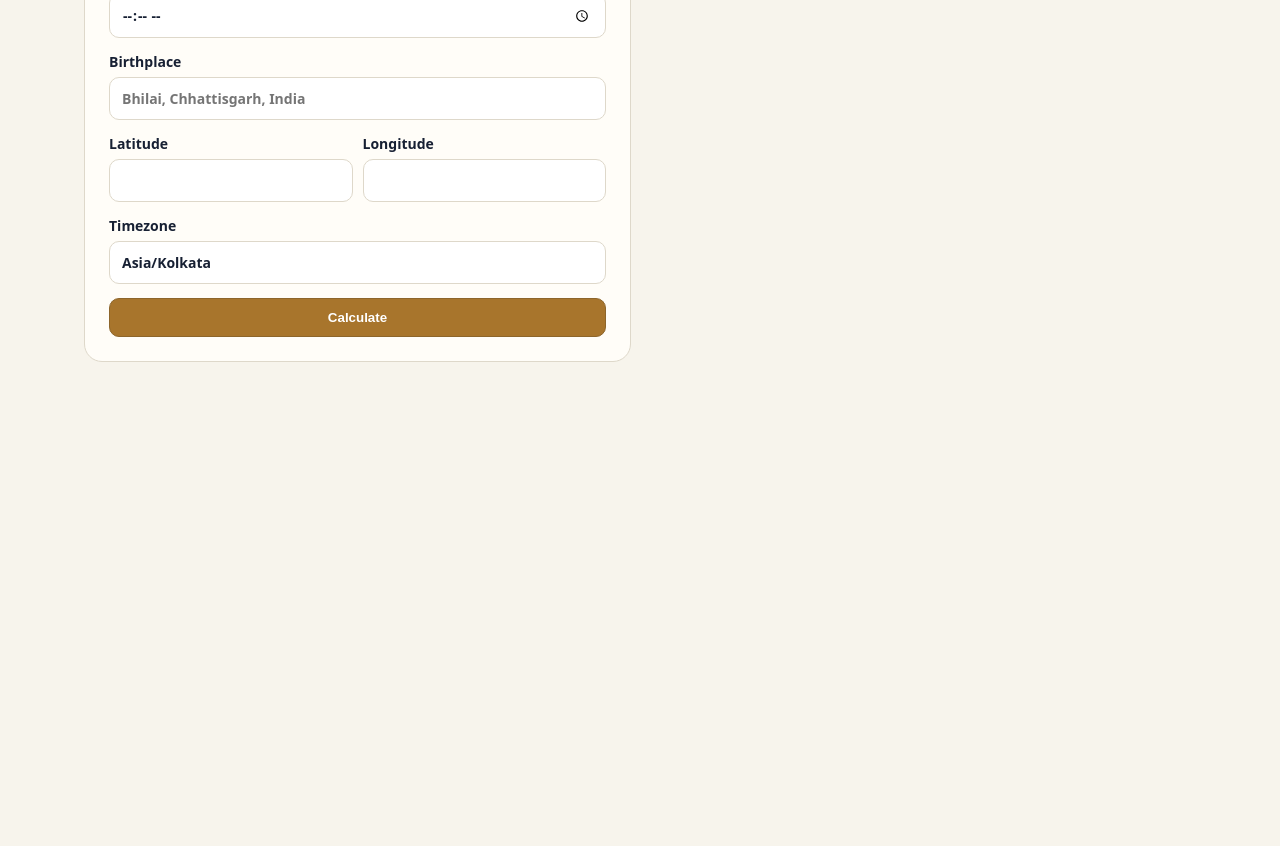
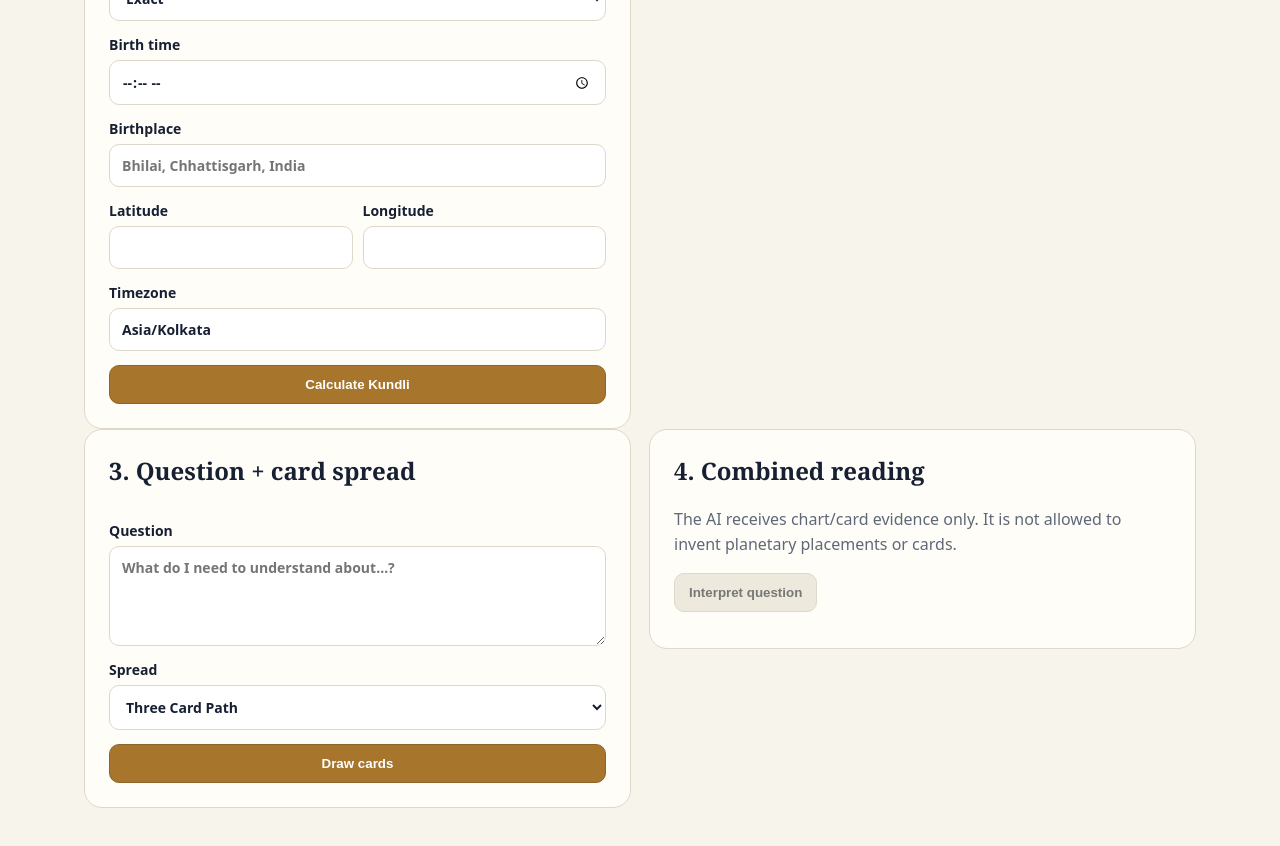
Before and after one commit to code2dbug-prod/108-jeevan-platform, a Next.js app in the folder apps/web/: page /reader in a window 1280 px wide. Shown: the part 600-1446 px from the top of the page. Before the commit the page ends 1034 px from the top, so only its background shows below. Built offline with nearby package versions, Linux system fonts and the light colour scheme.

Commit message:
build: complete reader calculation and synthesis flow

```diff
--- a/apps/web/app/reader/reader-console.tsx
+++ b/apps/web/app/reader/reader-console.tsx
@@ -1,9 +1,119 @@
 "use client";
-import { FormEvent, useState } from "react";
+import { FormEvent, useMemo, useState } from "react";
 
 type Precision="exact"|"approximate"|"unknown";
+type Json=Record<string,unknown>|unknown[]|string|number|boolean|null;
+
+async function postJson(path:string,body:unknown){
+  const r=await fetch(path,{method:"POST",headers:{"content-type":"application/json"},body:JSON.stringify(body)});
+  const j=await r.json();
+  if(!r.ok)throw new Error(j.error||j.detail||"Request failed");
+  return j;
+}
+
 export function ReaderConsole(){
-  const [precision,setPrecision]=useState<Precision>("exact");const [result,setResult]=useState<unknown>(null);const [busy,setBusy]=useState(false);const [error,setError]=useState<string|null>(null);
-  async function submit(e:FormEvent<HTMLFormElement>){e.preventDefault();setBusy(true);setError(null);const f=new FormData(e.currentTarget);const payload={full_name:String(f.get("full_name")||""),date_of_birth:String(f.get("date_of_birth")||""),birth_time:precision==="unknown"?null:String(f.get("birth_time")||""),birth_time_precision:precision,birthplace_label:String(f.get("birthplace_label")||""),latitude:Number(f.get("latitude")),longitude:Number(f.get("longitude")),timezone:String(f.get("timezone")||"Asia/Kolkata")};try{const path=precision==="unknown"?"/api/astrology/unknown-time":"/api/astrology/chart";const r=await fetch(path,{method:"POST",headers:{"content-type":"application/json"},body:JSON.stringify(payload)});const j=await r.json();if(!r.ok)throw new Error(j.error||"Calculation failed");setResult(j)}catch(err){setError(err instanceof Error?err.message:"Calculation failed")}finally{setBusy(false)}}
-  return <section className="readerGrid"><form className="panel form" onSubmit={submit}><label>Full name<input name="full_name" required/></label><label>Date of birth<input name="date_of_birth" type="date" required/></label><label>Birth time precision<select value={precision} onChange={e=>setPrecision(e.target.value as Precision)}><option value="exact">Exact</option><option value="approximate">Approximate</option><option value="unknown">Unknown</option></select></label>{precision!=="unknown"&&<label>Birth time<input name="birth_time" type="time" required/></label>}<label>Birthplace<input name="birthplace_label" placeholder="Bhilai, Chhattisgarh, India" required/></label><div className="two"><label>Latitude<input name="latitude" type="number" step="any" required/></label><label>Longitude<input name="longitude" type="number" step="any" required/></label></div><label>Timezone<input name="timezone" defaultValue="Asia/Kolkata" required/></label><button disabled={busy}>{busy?"Calculating…":"Calculate"}</button>{error&&<p className="error">{error}</p>}</form><article className="panel result"><h2>Calculation output</h2>{result?<pre>{JSON.stringify(result,null,2)}</pre>:<p>No calculation yet.</p>}</article></section>
+  const [precision,setPrecision]=useState<Precision>("exact");
+  const [birthPayload,setBirthPayload]=useState<Record<string,unknown>|null>(null);
+  const [chart,setChart]=useState<Json>(null);
+  const [dasha,setDasha]=useState<Json>(null);
+  const [draw,setDraw]=useState<any>(null);
+  const [synthesis,setSynthesis]=useState<any>(null);
+  const [busy,setBusy]=useState(false);
+  const [error,setError]=useState<string|null>(null);
+  const [spreadKey,setSpreadKey]=useState("three-path");
+  const [question,setQuestion]=useState("");
+
+  const canInterpret=useMemo(()=>Boolean(question.trim()&&draw),[question,draw]);
+
+  async function submit(e:FormEvent<HTMLFormElement>){
+    e.preventDefault();setBusy(true);setError(null);setSynthesis(null);setDraw(null);
+    const f=new FormData(e.currentTarget);
+    const payload={
+      full_name:String(f.get("full_name")||""),
+      date_of_birth:String(f.get("date_of_birth")||""),
+      birth_time:precision==="unknown"?null:String(f.get("birth_time")||""),
+      birth_time_precision:precision,
+      birthplace_label:String(f.get("birthplace_label")||""),
+      latitude:Number(f.get("latitude")),
+      longitude:Number(f.get("longitude")),
+      timezone:String(f.get("timezone")||"Asia/Kolkata")
+    };
+    setBirthPayload(payload);
+    try{
+      if(precision==="unknown"){
+        setChart(await postJson("/api/astrology/unknown-time",payload));
+        setDasha(null);
+      }else{
+        const [full,timing]=await Promise.all([
+          postJson("/api/astrology/full",payload),
+          postJson("/api/astrology/dasha",payload)
+        ]);
+        setChart(full);setDasha(timing);
+      }
+    }catch(err){setError(err instanceof Error?err.message:"Calculation failed")}
+    finally{setBusy(false)}
+  }
+
+  async function drawCards(){
+    setError(null);setSynthesis(null);
+    try{setDraw(await postJson("/api/cards/draw",{spreadKey}))}
+    catch(err){setError(err instanceof Error?err.message:"Card draw failed")}
+  }
+
+  async function interpret(){
+    if(!canInterpret)return;
+    setBusy(true);setError(null);
+    const evidence:any[]=[];
+    if(chart)evidence.push({type:"natal",key:"chart",summary:precision==="unknown"?"Unknown-time uncertainty analysis":"Deterministic natal chart",confidence:precision==="exact"?1:0.7,payload:chart});
+    if(dasha)evidence.push({type:"dasha",key:"current",summary:"Current Vimshottari timing",confidence:.95,payload:dasha});
+    for(const item of draw?.draws||[]){
+      evidence.push({
+        type:"card",key:`card-${item.cardId}`,
+        summary:`${item.card?.title||item.card?.cardTitle||"Card"} in ${item.position.label}`,
+        confidence:.8,payload:item
+      });
+    }
+    try{setSynthesis(await postJson("/api/readings/synthesize",{question,evidence}))}
+    catch(err){setError(err instanceof Error?err.message:"Synthesis failed")}
+    finally{setBusy(false)}
+  }
+
+  return <div className="readerStack">
+    <section className="readerGrid">
+      <form className="panel form" onSubmit={submit}>
+        <h2>1. Birth data</h2>
+        <label>Full name<input name="full_name" required/></label>
+        <label>Date of birth<input name="date_of_birth" type="date" required/></label>
+        <label>Birth time precision<select value={precision} onChange={e=>setPrecision(e.target.value as Precision)}><option value="exact">Exact</option><option value="approximate">Approximate</option><option value="unknown">Unknown</option></select></label>
+        {precision!=="unknown"&&<label>Birth time<input name="birth_time" type="time" required/></label>}
+        <label>Birthplace<input name="birthplace_label" placeholder="Bhilai, Chhattisgarh, India" required/></label>
+        <div className="two"><label>Latitude<input name="latitude" type="number" step="any" required/></label><label>Longitude<input name="longitude" type="number" step="any" required/></label></div>
+        <label>Timezone<input name="timezone" defaultValue="Asia/Kolkata" required/></label>
+        <button disabled={busy}>{busy?"Calculating…":"Calculate Kundli"}</button>
+      </form>
+      <article className="panel result">
+        <h2>2. Kundli + timing</h2>
+        {!chart&&<p>No calculation yet.</p>}
+        {chart&&<><h3>Chart evidence</h3><pre>{JSON.stringify(chart,null,2)}</pre></>}
+        {dasha&&<><h3>Current Vimshottari</h3><pre>{JSON.stringify(dasha,null,2)}</pre></>}
+      </article>
+    </section>
+
+    <section className="readerGrid">
+      <article className="panel form">
+        <h2>3. Question + card spread</h2>
+        <label>Question<textarea rows={4} value={question} onChange={e=>setQuestion(e.target.value)} placeholder="What do I need to understand about…?"/></label>
+        <label>Spread<select value={spreadKey} onChange={e=>setSpreadKey(e.target.value)}><option value="single">Single Card</option><option value="three-path">Three Card Path</option><option value="five-question">Five Card Question</option><option value="nine-mandala">Nine Card Mandala</option></select></label>
+        <button type="button" onClick={drawCards}>Draw cards</button>
+        {draw&&<pre>{JSON.stringify(draw,null,2)}</pre>}
+      </article>
+      <article className="panel result">
+        <h2>4. Combined reading</h2>
+        <p>The AI receives chart/card evidence only. It is not allowed to invent planetary placements or cards.</p>
+        <button type="button" disabled={!canInterpret||busy} onClick={interpret}>{busy?"Synthesizing…":"Interpret question"}</button>
+        {synthesis&&<pre>{JSON.stringify(synthesis,null,2)}</pre>}
+      </article>
+    </section>
+    {error&&<p className="error panel">{error}</p>}
+  </div>
 }
```
